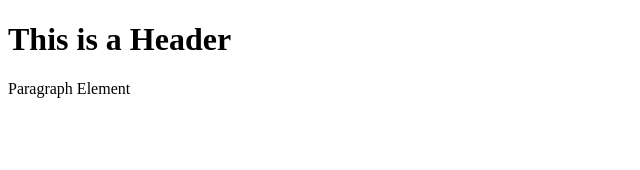
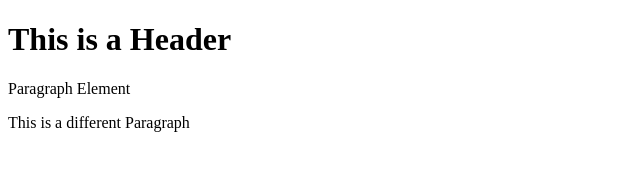
Before and after one commit to camerongolinsky/git.test, a plain HTML site: page index.html in a window 1280 px wide. Shown: the whole page, without its empty margins (0-640 px from the left). Drawn offline with Linux system fonts and the light colour scheme.

Commit message:
Third Commit

```diff
--- a/index.html
+++ b/index.html
@@ -3,5 +3,6 @@
         <body>
             <h1>This is a Header </h1>
             <p>Paragraph Element</p>
+            <p>This is a different Paragraph</p>
         </body>
     </html>
```
